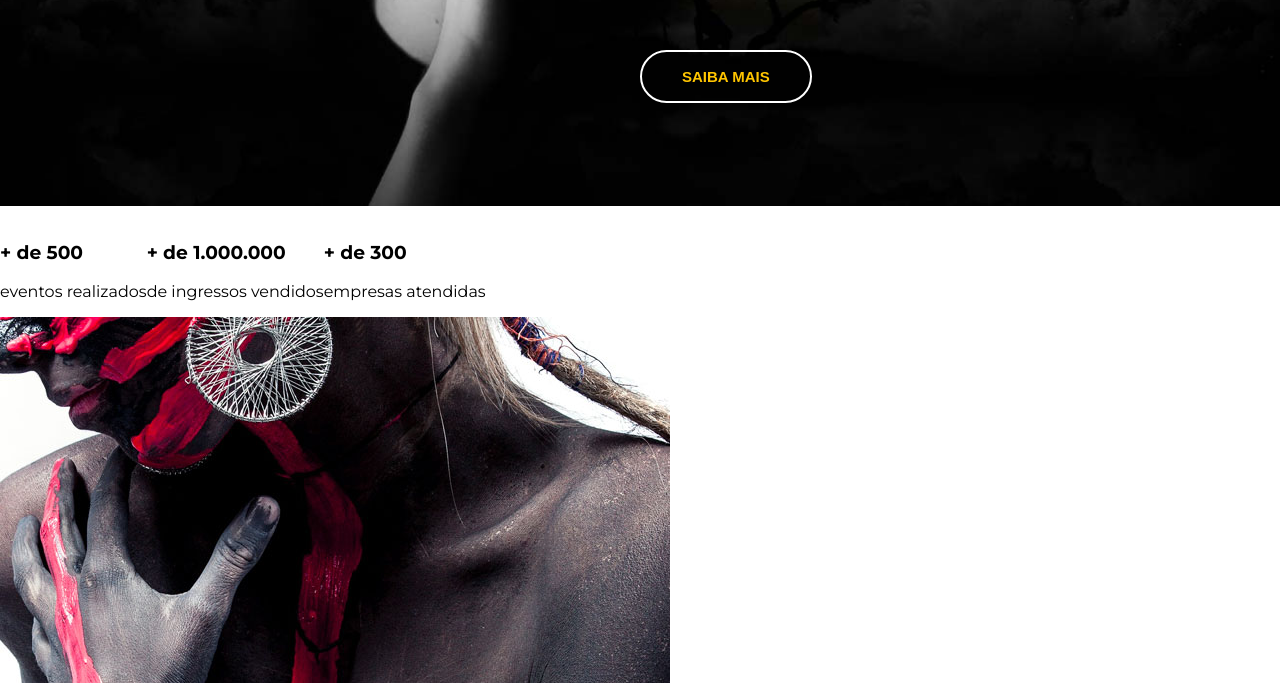
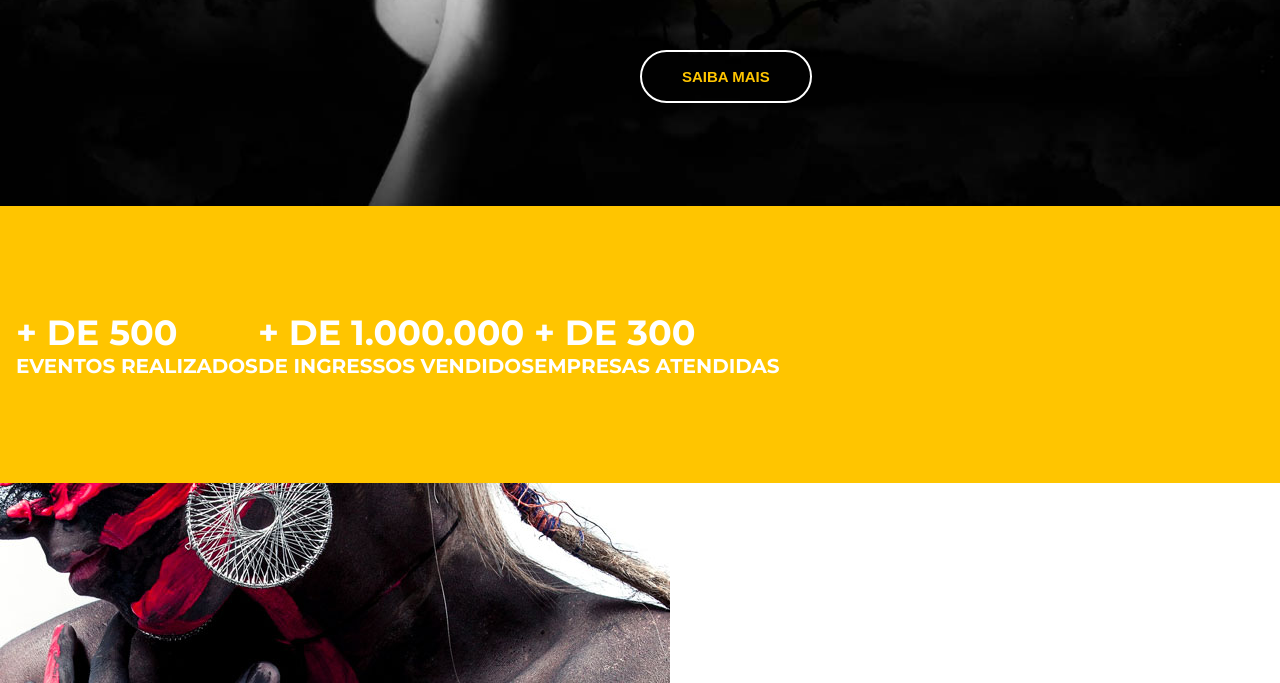
Before and after one commit to alanlfreitas/studion, a website: page src/index.html in a window 1280 px wide. Shown: the part 594-1277 px from the top of the page. Drawn offline with Linux system fonts and the light colour scheme.

Commit message:
feat(sections): applied first settings and styles to the section.

```diff
--- a/src/index.html
+++ b/src/index.html
@@ -60,19 +60,28 @@
         </header>
 
         <main>
-            <section>
-                <ul>
+            <section id="counter">
+                <ul class="counter__container">
                     <li>
-                        <h3>+ de 500 </h3>
-                        eventos realizados
+                        <h3>+ de 500
+                            <small>
+                                eventos realizados
+                            </small>
+                        </h3>
                     </li>
                     <li>
-                        <h3>+ de 1.000.000 </h3>
-                        de ingressos vendidos
+                        <h3>+ de 1.000.000
+                            <small>
+                                de ingressos vendidos
+                            </small>
+                        </h3>
                     </li>
                     <li>
-                        <h3>+ de 300 </h3>
-                        empresas atendidas
+                        <h3>+ de 300
+                            <small>
+                                empresas atendidas
+                            </small>
+                        </h3>
                     </li>
                 </ul>
             </section>
--- a/src/style.css
+++ b/src/style.css
@@ -20,10 +20,6 @@ ul {
     display: flex;
     list-style: none;
     padding-left: 0;
-}
-
-.li {
-    margin-right: 0.625rem;
 }
 
 .navbar {
@@ -143,3 +139,23 @@ ul {
     background-color: var(--color-primary--);
     color: #fff;
 }
+
+#counter {
+    background-color: var(--color-primary--);
+    color: #fff;
+    text-transform: uppercase;
+}
+
+.counter__container {
+    margin: 0;
+    padding: 4.375rem 1rem;
+}
+
+.counter__container h3 {
+    font-size: 2.1875rem;
+}
+
+.counter__container h3 small {
+    display: block;
+    font-size: 1.25rem;
+}
```
